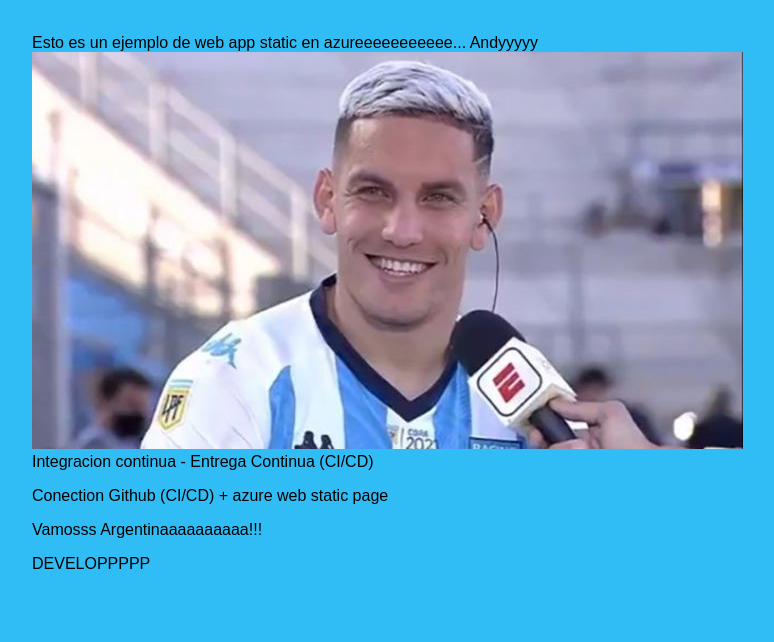
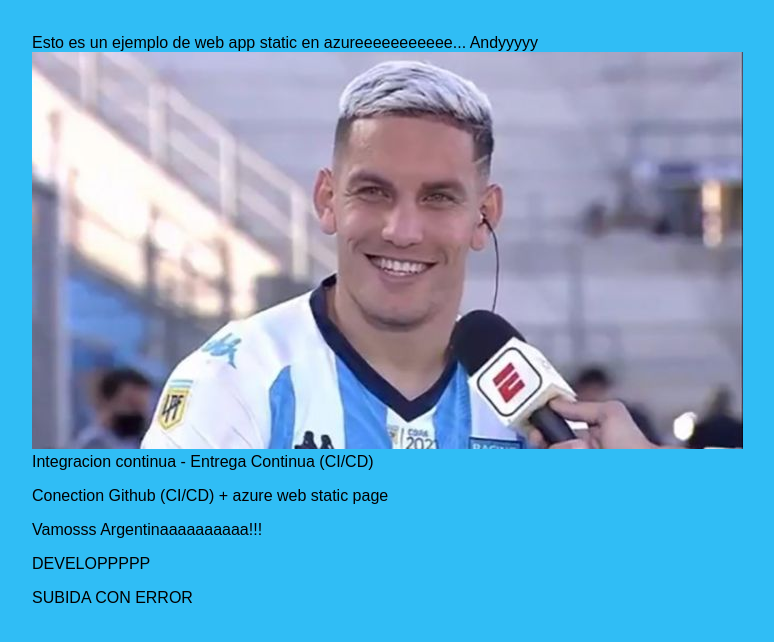
Before and after one commit to andyvr12/testPabloP, a plain HTML site: page index.html in a window 1280 px wide. Shown: the part 126-768 px from the top of the page, without its empty margins (288-1062 px from the left). Drawn offline with Linux system fonts and the light colour scheme.

Commit message:
Update index.html

```diff
--- a/index.html
+++ b/index.html
@@ -25,6 +25,8 @@
 
     <p>DEVELOPPPPP</p>
 
+    <p>SUBIDA CON ERROR</p>
+
   </main>
 </body>
 
```
